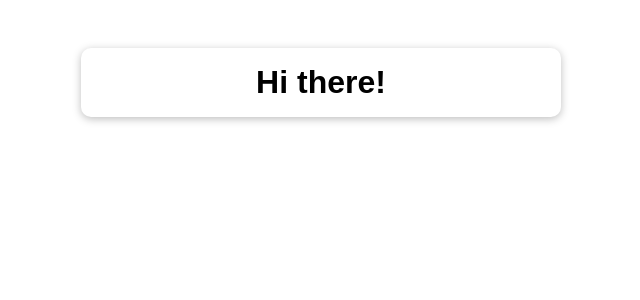
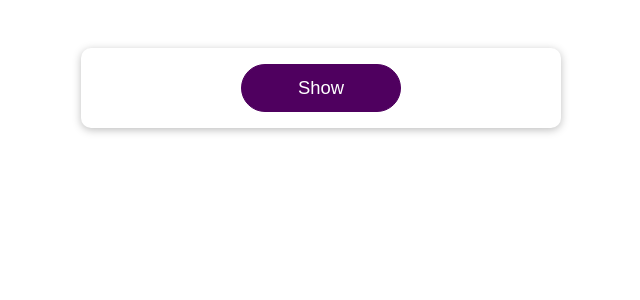
Before and after one commit to choy30/completepracticebackscenes, a React (Create React App) app: page / in a window 1280 px wide. Shown: the top 300 px of the page, without its empty margins (319-959 px from the left). Built offline with nearby package versions, Linux system fonts and the light colour scheme.

Commit message:
Update component in action

```diff
--- a/src/App.css
+++ b/src/App.css
@@ -5,6 +5,7 @@
   background: white;
   box-shadow: 0 2px 8px rgba(0, 0, 0, 0.26);
   border-radius: 10px;
+  text-align: center;
 }
 
 .app h1 {
--- a/src/App.js
+++ b/src/App.js
@@ -1,11 +1,18 @@
 import React, {useState} from 'react';
 
 import './App.css';
+import Button from './components/UI/Button/Button'
 
 function App() {
+  const [showParagraph, setShowPragragh] = useState()
+
+  const toggleParagraphHandler = () => {
+    setShowPragragh(prevShowParagraph => !prevShowParagraph)
+  }
   return (
     <div className="app">
-      <h1>Hi there!</h1>
+      {showParagraph && <p>This is New</p>}
+      <Button onClick={toggleParagraphHandler}>Show</Button>
     </div>
   );
 }
```
